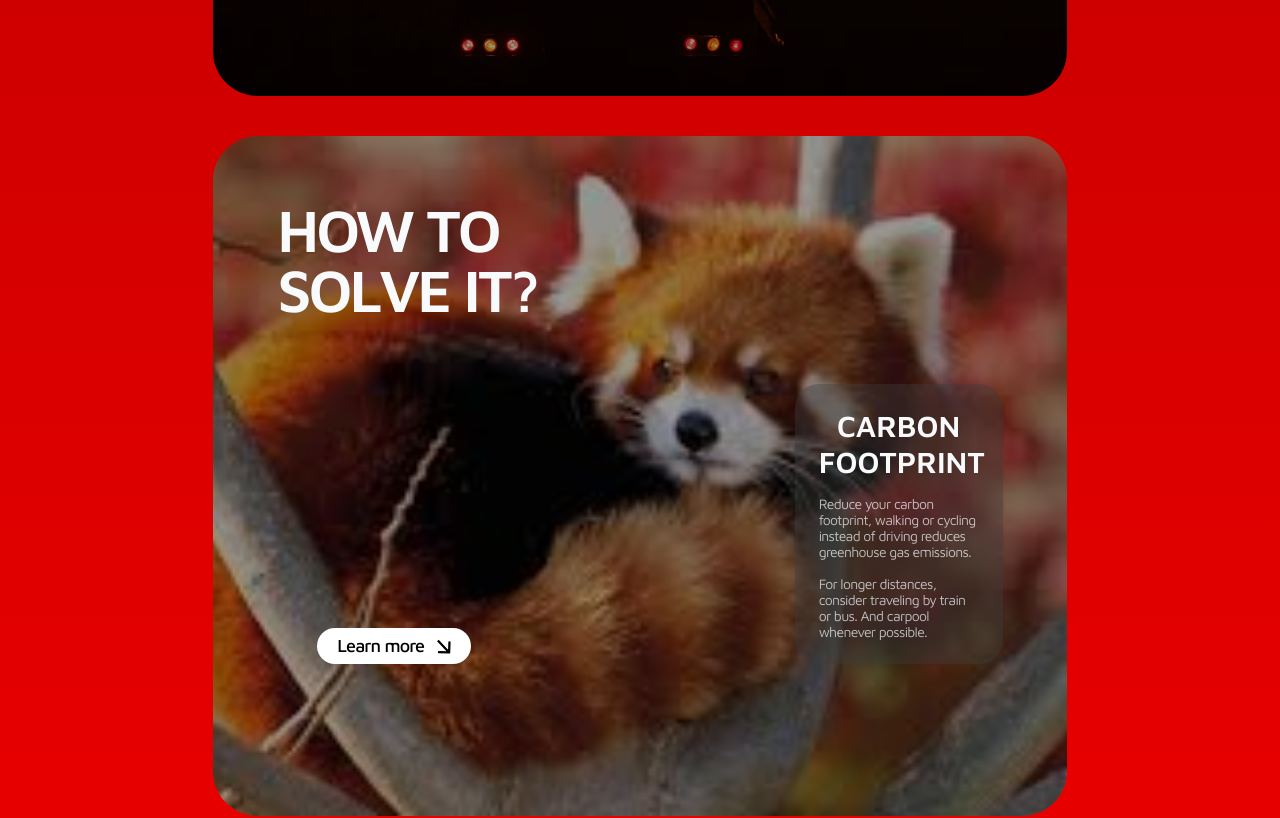
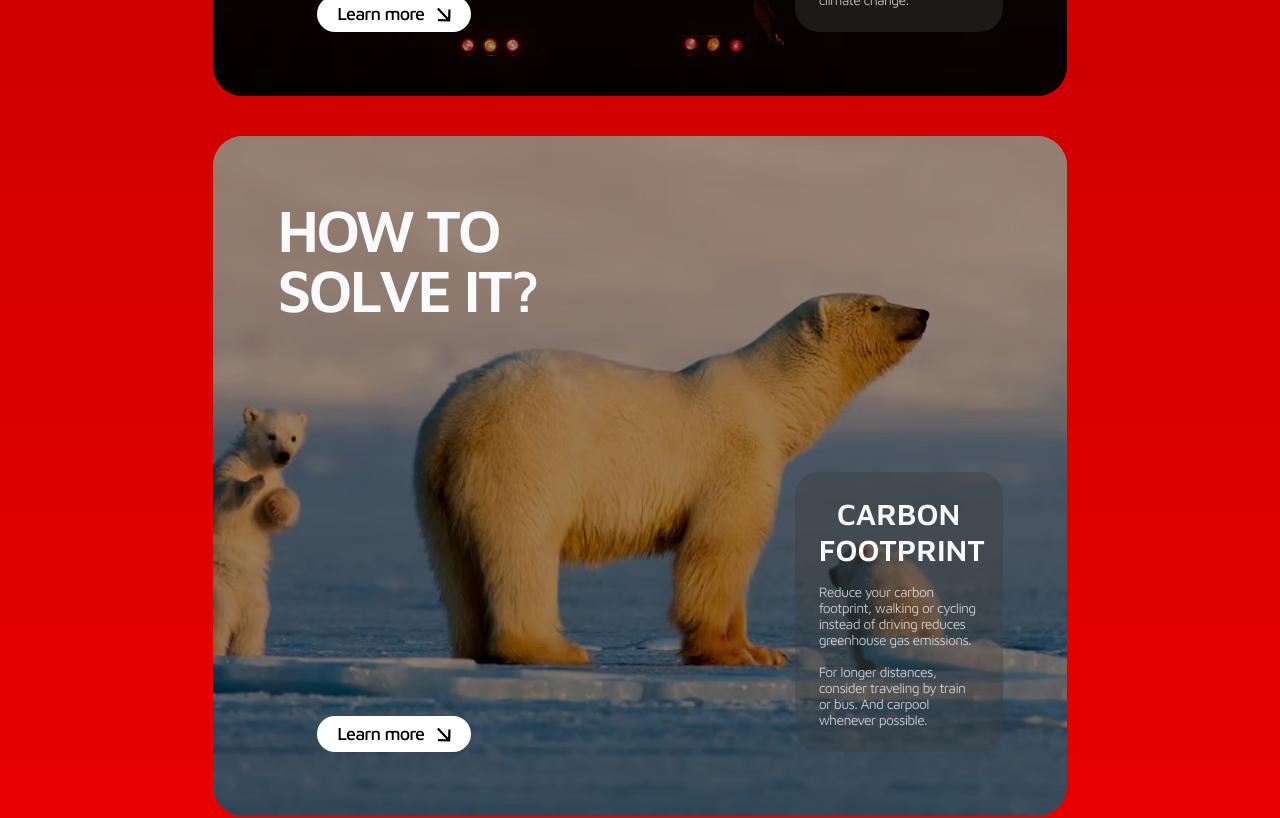
Before and after one commit to AlbertDevtrus/climate-change-web, a Next.js app: page / in a window 1280 px wide. Shown: the part 2240-3058 px from the top of the page. Built offline with nearby package versions, Linux system fonts and the light colour scheme; a web font is replaced by a local one.

Commit message:
Change border radius of cards and image of second card

```diff
--- a/src/components/NavBar.tsx
+++ b/src/components/NavBar.tsx
@@ -65,13 +65,15 @@ export default function NavBar() {
 
     const { top, left, width, height } = link!.getBoundingClientRect();
 
-    animate(scope.current, { y: top - height * 0.26, x: left - width * 0.26 });
+    animate(scope.current, { y: top - height * 0.26, x: left - width * 0.26 }, { duration: 0 });
+    animate(scope.current, { opacity: 0.25 }, { duration: 0.5 });
+
   }, [animate, scope]);
 
   return (
     <>
       <motion.div
-        className={`bg-white w-9 h-9 rounded-full opacity-25 fixed`}
+        className={`bg-white w-9 h-9 rounded-full opacity-0 fixed`}
         ref={scope}
         id="selector"
         style={{
@@ -92,7 +94,7 @@ export default function NavBar() {
             </Link>
           </li>
           <li className="text-white" onClick={moveSelector}>
-            <Link href="#">
+            <Link href="#carts-section">
               <InfoIcon />
             </Link>
           </li>
--- a/src/components/carts-section/Card.tsx
+++ b/src/components/carts-section/Card.tsx
@@ -14,7 +14,7 @@ interface Props {
 
 export const Card = ( { image, href, title, miniTitle, paragraphs }: Props ) => {
   return (
-    <article className={`${mavenPro.className} h-[85vh] w-5/6 overflow-hidden rounded-[45px] relative p-16 flex flex-col`}>
+    <article className={`${mavenPro.className} h-[85vh] w-5/6 overflow-hidden rounded-[30px] relative p-16 flex flex-col justify-between`}>
       <h2 className='text-slate-50 z-10 relative font-semibold uppercase text-6xl text-balance w-2/5 h-1/3 self-start tracking-tighter'>
         {title}
       </h2>
--- a/src/components/carts-section/CartSection.tsx
+++ b/src/components/carts-section/CartSection.tsx
@@ -12,7 +12,7 @@ const cards = [
   {
     id: 2,
     title: "HOW TO SOLVE IT?",
-    image: "/cards-images/red-panda.jpg",
+    image: "/cards-images/polar-bear.avif",
     href: "https://www.nrdc.org/stories/how-you-can-stop-global-warming",
     miniTitle: "CARBON FOOTPRINT",
     paragraphs: ["Reduce your carbon footprint, walking or cycling instead of driving reduces greenhouse gas emissions.", "For longer distances, consider traveling by train or bus. And carpool whenever possible."],
@@ -29,7 +29,7 @@ const cards = [
 
 export const CartSection = () => {
   return (
-    <section className="min-h-screen bg-gradient-to-b from-[#BC0000] to-[#FE0000] flex flex-col items-center justify-start py-14 px-32 gap-10">
+    <section className="min-h-screen bg-gradient-to-b from-[#BC0000] to-[#FE0000] flex flex-col items-center justify-start py-14 px-32 gap-10" id="carts-section">
 
       {
         cards.map(card => (
```
Also changed, not shown: public/cards-images/polar-bear.avif (added).
